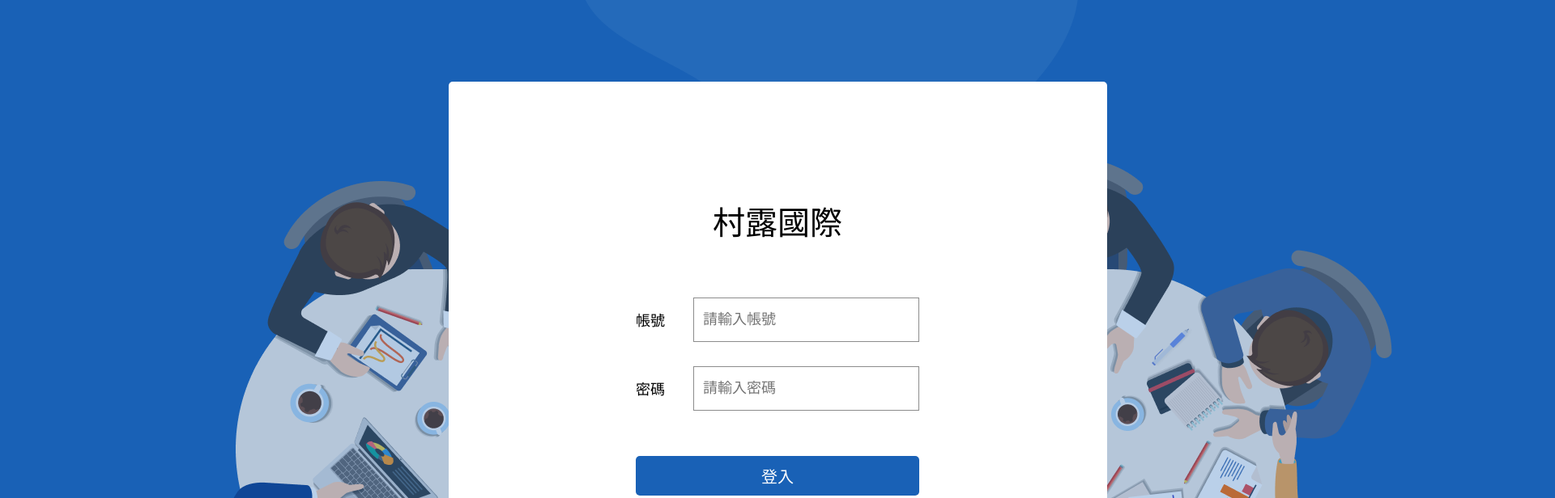
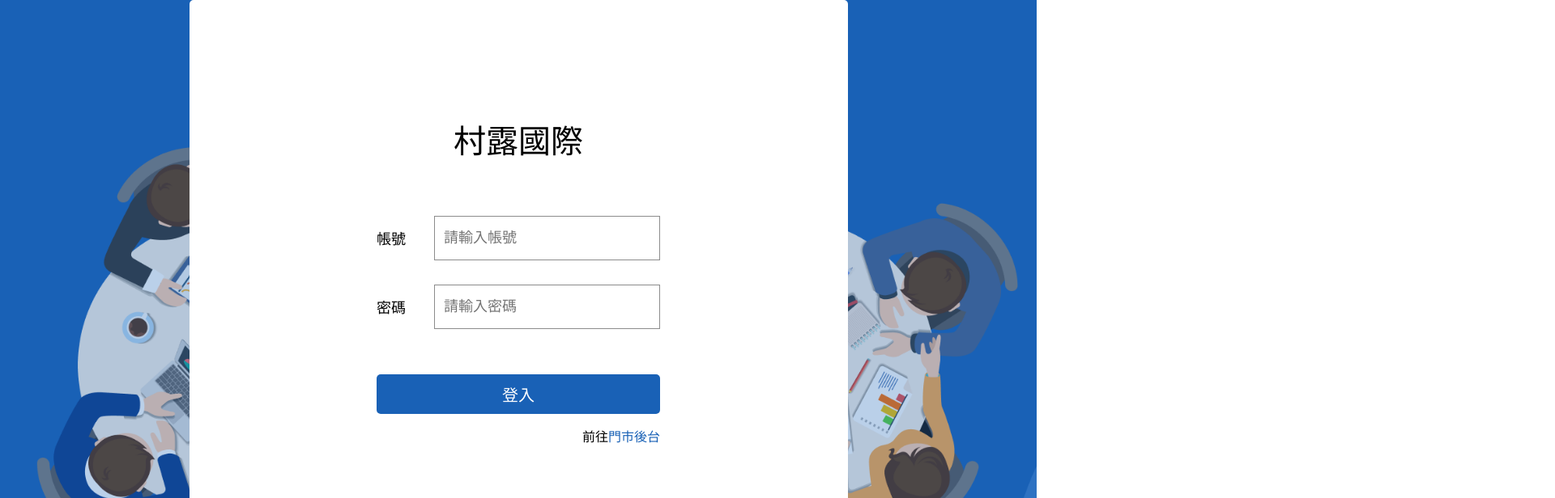
Before and after one commit to weihong19971222/vite-vue3-typescript, a Vue app: page /login in a window 1280 px wide. Shown: the top 616 px of the page at 81% size, 1920 px wide, since content can reach past the window. Built offline with nearby package versions, Linux system fonts and the light colour scheme; no server answers.

Commit message:
feat:登入頁縮放

```diff
--- a/src/pages/headquarters/Login.vue
+++ b/src/pages/headquarters/Login.vue
@@ -54,6 +54,7 @@ const fetchData = async (): Promise<any> => {
 </script>
 
 <template>
+    <div style="height: 100vh;">
         <div :class=$style.background>
             <div :class=$style.mask>
                 <div :class=$style.title>村露國際</div>
@@ -85,6 +86,7 @@ const fetchData = async (): Promise<any> => {
                 </div>
             </div>
         </div>
+    </div>
 </template>
 
 <style lang="scss" module>
@@ -104,9 +106,10 @@ const fetchData = async (): Promise<any> => {
     flex-direction:column;
 }
 .background{
-    min-height: 1080px;
-    min-width: 1920px;
-    height: 100vh;
+    // min-height: 1080px;
+    // min-width: 1920px;
+    min-height: 100%;
+    // height: 100vh;
     display: flex;
     justify-content: center;
     align-items: center;
```
Lines whose indentation alone changed are shown as unchanged.
